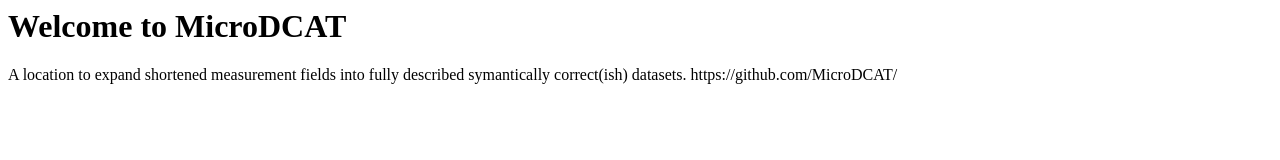
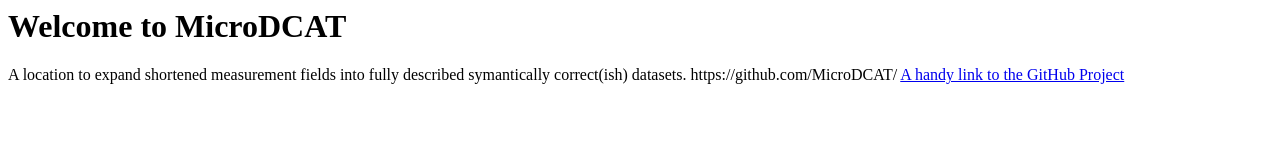
Before and after one commit to MicroDCAT/MicroDCAT.github.io, a plain HTML site: page index.html in a window 1280 px wide. Drawn offline with Linux system fonts and the light colour scheme.

Commit message:
Update index.html

```diff
--- a/index.html
+++ b/index.html
@@ -1,3 +1,4 @@
 <H1>Welcome to MicroDCAT</H1>
 A location to expand shortened measurement fields into fully described symantically correct(ish) datasets.
 <url>https://github.com/MicroDCAT/</url>
+<a href="https://github.com/MicroDCAT/"> A handy link to the GitHub Project</a>
```
